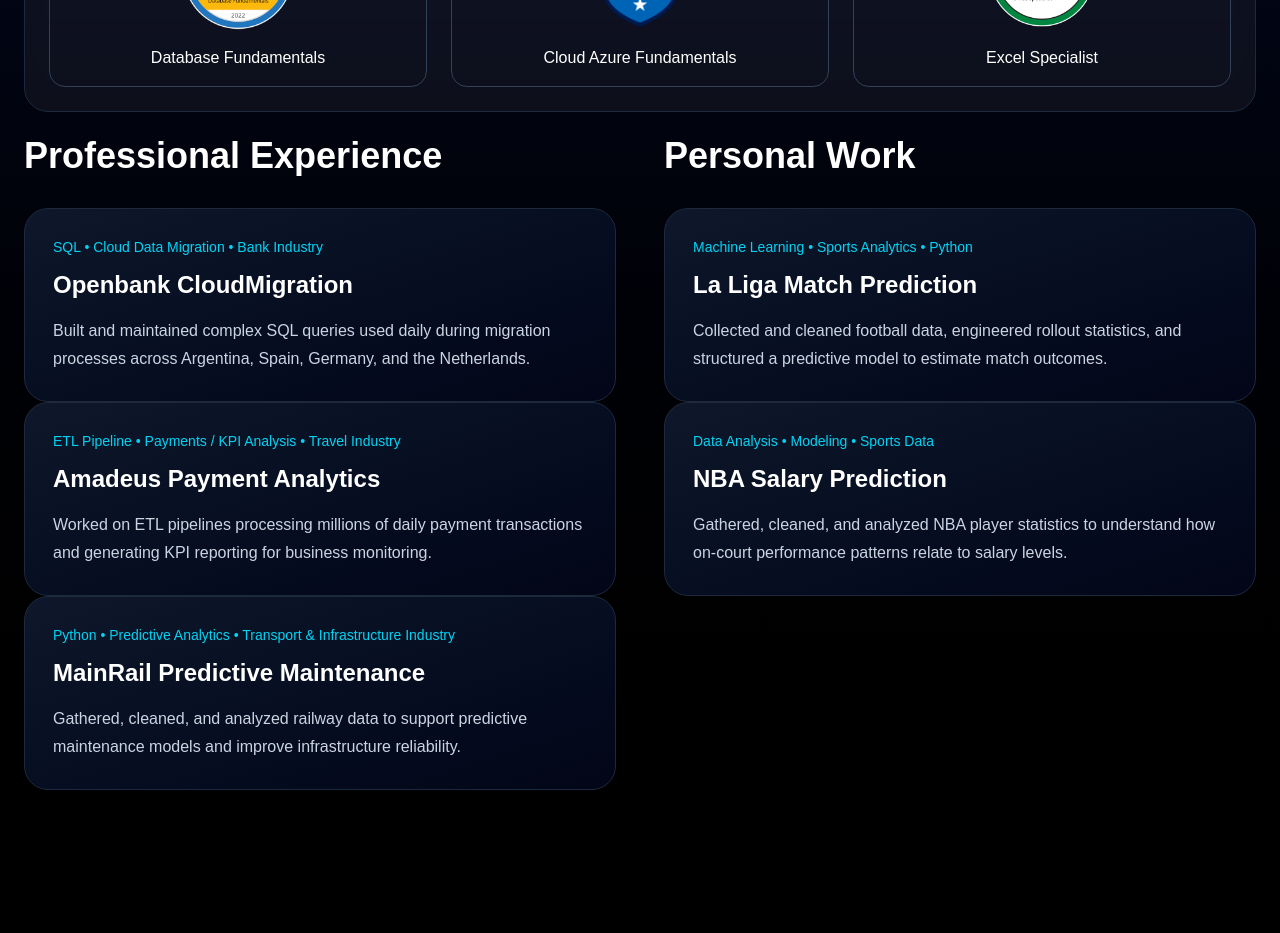
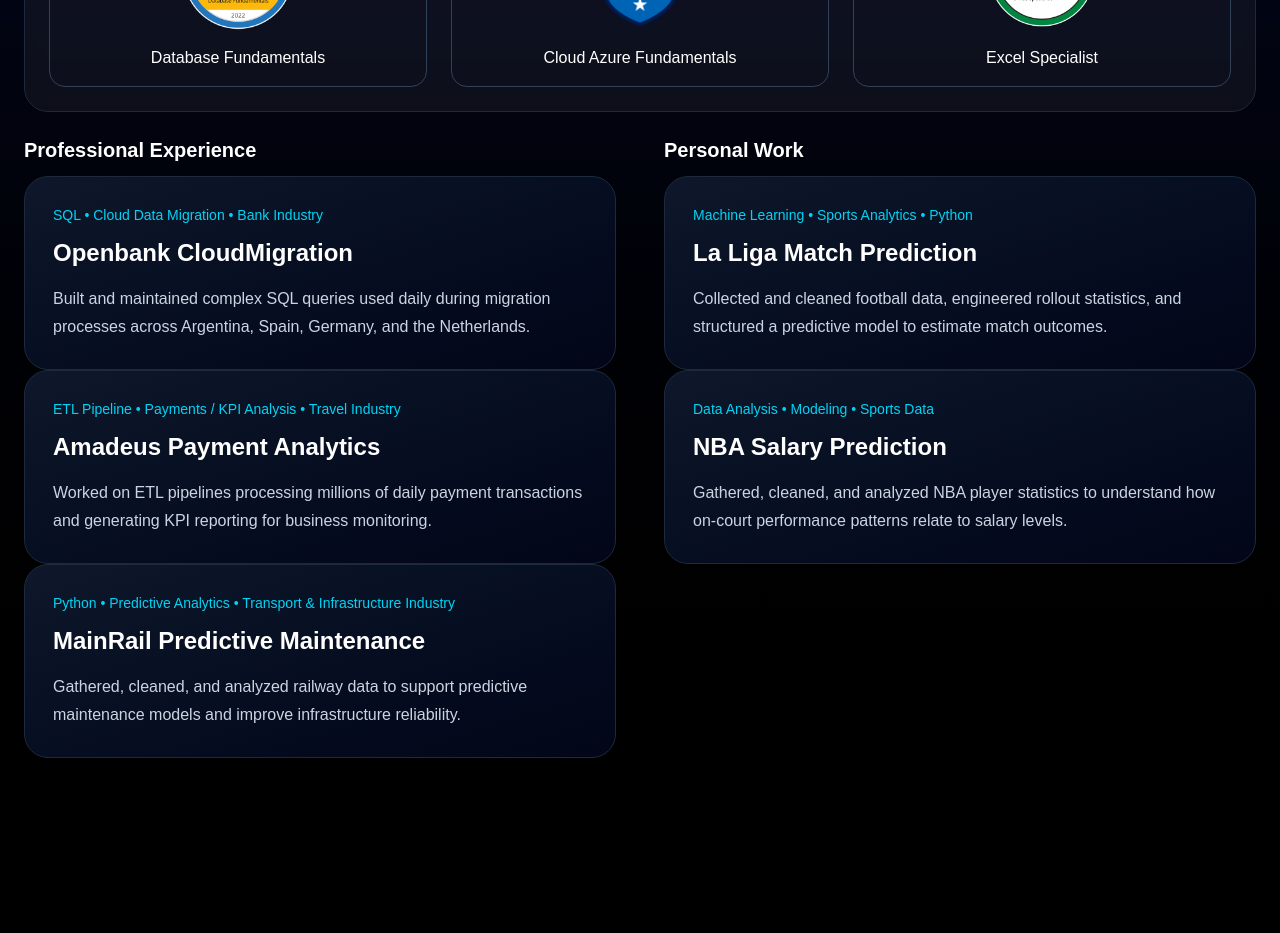
Before and after one commit to rkcpablo/pablo-portafolio, a Next.js app: page / in a window 1280 px wide. Shown: the part 1140-2073 px from the top of the page. Built offline with nearby package versions, Linux system fonts and the light colour scheme.

Commit message:
Redesigned portfolio homepage

```diff
--- a/app/page.tsx
+++ b/app/page.tsx
@@ -144,7 +144,7 @@
 
           <div className="grid lg:grid-cols-2 gap-12 items-start">
             <div>
-              <h2 className="text-3xl md:text-4xl font-bold mb-8">
+              <h2 className="text-xl font-semibold mb-3">
                 Professional Experience
               </h2>
 
@@ -162,7 +162,7 @@
             </div>
 
             <div>
-              <h2 className="text-3xl md:text-4xl font-bold mb-8">
+              <h2 className="text-xl font-semibold mb-3">
                 Personal Work
               </h2>
 
```
